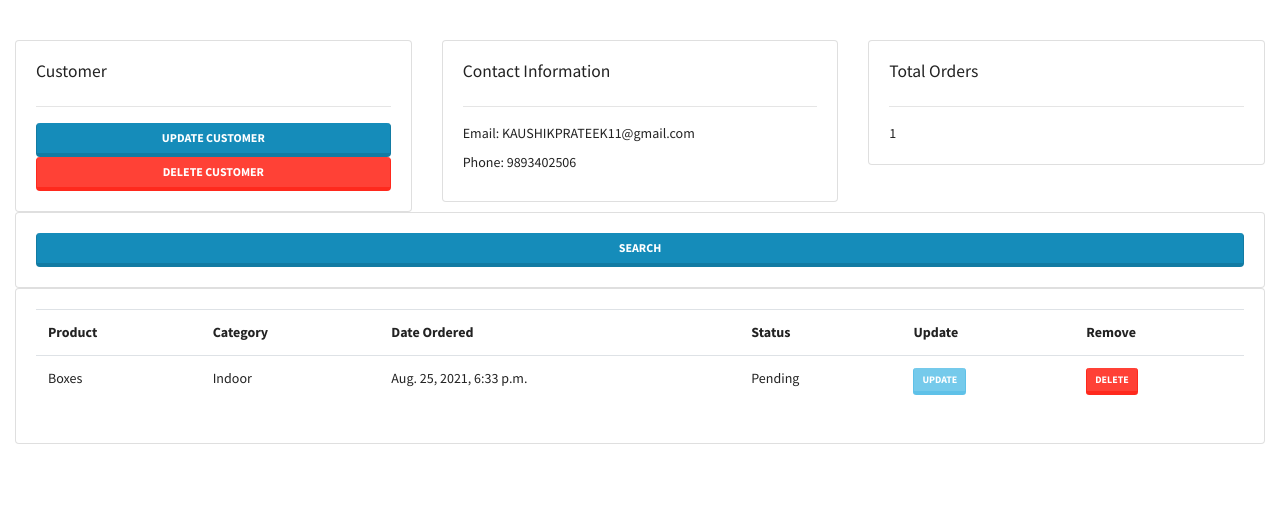
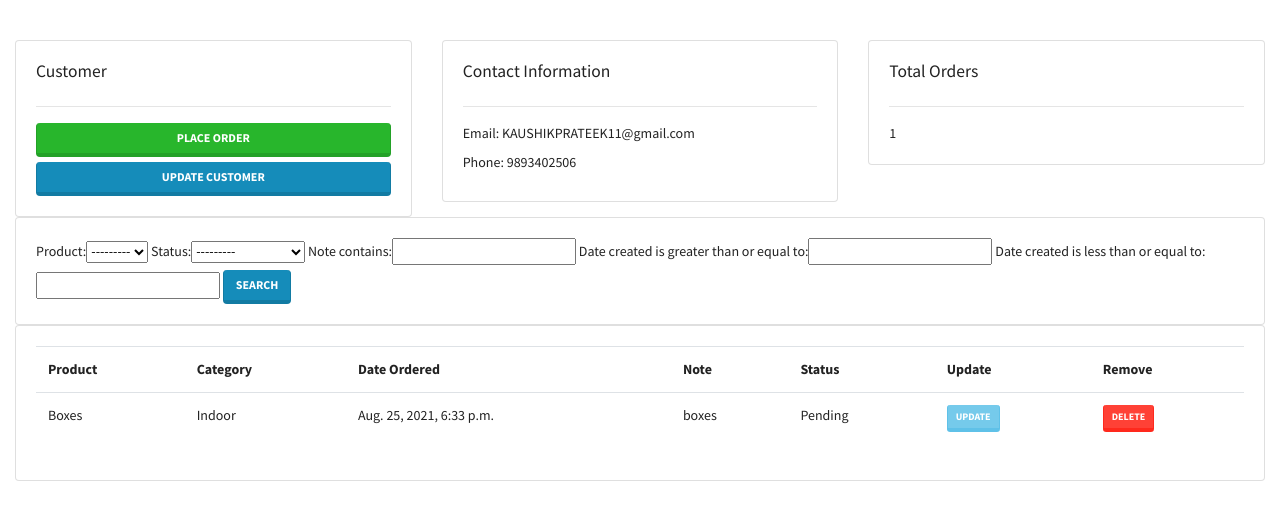
Before and after one commit to Pkaran26/django-3-crm, a Django app: page /customer/1/ in a window 1280 px wide. Shown: the part 57-577 px from the top of the page. Run offline with Django 3.2, Linux system fonts and the light colour scheme; data comes from the database, SQL or seed files in the repository; both versions use the stored data as it was after the commit; some libraries are stand-ins or nearby versions.

Commit message:
crud & filters

```diff
--- /dev/null
+++ b/accounts/filters.py
@@ -0,0 +1,12 @@
+import django_filters
+from django_filters import DateFilter, CharFilter
+from .models import *
+
+class OrderFilter(django_filters.FilterSet):
+    start_date = DateFilter(field_name="date_created", lookup_expr='gte')
+    end_date = DateFilter(field_name="date_created", lookup_expr='lte')
+    note = CharFilter(field_name="note", lookup_expr='icontains')
+    class Meta:
+        model = Order
+        fields = '__all__'
+        exclude = ['customer', 'date_created']
--- a/accounts/models.py
+++ b/accounts/models.py
@@ -40,6 +40,7 @@ class Order(models.Model):
     customer = models.ForeignKey(Customer, null=True, on_delete=models.SET_NULL)
     product = models.ForeignKey(Product, null=True, on_delete=models.SET_NULL)
     status = models.CharField(max_length=100, choices=STATUS)
+    note = models.CharField(max_length=100, null=True)
     date_created = models.DateTimeField(auto_now_add=True)
 
     def __str__(self):
--- a/accounts/templates/accounts/customer.html
+++ b/accounts/templates/accounts/customer.html
@@ -6,8 +6,8 @@
       <div class="card card-body">
         <h5>Customer</h5>
         <hr/>
+        <a href="{% url 'create_order' customer.id %}" class="btn btn-success" style="margin-bottom:5px">Place Order</a>
         <button class="btn btn-primary">Update Customer</button>
-        <button class="btn btn-danger">Delete Customer</button>
       </div>
     </div>
     <div class="col-lg-4">
@@ -27,7 +27,10 @@
     </div>
     <div class="col-lg-12">
       <div class="card card-body">
-        <button class="btn btn-primary">Search</button>
+        <form class="" method="get">
+          {{ myFilter.form }}
+          <button class="btn btn-primary">Search</button>
+        </form>
       </div>
     </div>
   </div>
@@ -37,6 +40,7 @@
         <th>Product</th>
         <th>Category</th>
         <th>Date Ordered</th>
+        <th>Note</th>
         <th>Status</th>
         <th>Update</th>
         <th>Remove</th>
@@ -46,9 +50,10 @@
           <td>{{ order.product }}</td>
           <td>{{ order.product.category }}</td>
           <td>{{ order.date_created }}</td>
+          <td>{{ order.note }}</td>
           <td>{{ order.status }}</td>
-          <td><a href="#" class="btn btn-sm btn-info">Update</a></td>
-          <td><a href="#" class="btn btn-sm btn-danger">Delete</a></td>
+          <td><a href="{% url 'update_order' order.id %}" class="btn btn-sm btn-info">Update</a></td>
+          <td><a href="{% url 'delete_order' order.id %}" class="btn btn-sm btn-danger">Delete</a></td>
         </tr>
       {% endfor %}
     </table>
--- a/accounts/urls.py
+++ b/accounts/urls.py
@@ -5,4 +5,7 @@ urlpatterns = [
     path('', views.home, name='home'),
     path('product/', views.product, name='products'),
     path('customer/<int:pk>/', views.customer, name='customer'),
+    path('create_order/<int:pk>/', views.create_order, name='create_order'),
+    path('update_order/<int:pk>/', views.update_order, name='update_order'),
+    path('delete_order/<int:pk>/', views.delete_order, name='delete_order'),
 ]
--- a/accounts/views.py
+++ b/accounts/views.py
@@ -1,6 +1,9 @@
-from django.shortcuts import render
+from django.shortcuts import render, redirect
+from django.forms import inlineformset_factory
 #from django.http import HttpResponse
 from .models import *
+from .forms import OrderForm
+from .filters import OrderFilter
 
 def home(request):
     #return HttpResponse('Home')
@@ -29,5 +32,46 @@ def customer(request, pk):
     orders = customer.order_set.all()
     orders_count = orders.count()
 
-    context = {'customer': customer, 'orders': orders, 'orders_count': orders_count}
+    myFilter = OrderFilter(request.GET, queryset=orders)
+    orders = myFilter.qs
+
+    context = {'customer': customer, 'orders': orders, 'orders_count': orders_count, 'myFilter': myFilter}
     return render(request, 'accounts/customer.html', context)
+
+def create_order(request, pk):
+    OrderFormSet = inlineformset_factory(Customer, Order, fields=('product', 'status'), extra=10)
+    customer = Customer.objects.get(id=pk)
+    # form = OrderForm(initial={'customer': customer})
+    formset = OrderFormSet(queryset=Order.objects.none(), instance=customer)
+
+    if request.method == 'POST':
+        formset = OrderFormSet(request.POST, instance=customer)
+        # form = OrderForm(request.POST)
+        if formset.is_valid():
+            formset.save()
+            return redirect('/')
+
+    context = {'formset': formset}
+    return render(request, 'accounts/order_form.html', context)
+
+def update_order(request, pk):
+    order = Order.objects.get(id=pk)
+    form = OrderForm(instance=order)
+
+    if request.method == 'POST':
+        form = OrderForm(request.POST, instance=order)
+        if form.is_valid():
+            form.save()
+            return redirect('/')
+
+    context = {'form': form}
+    return render(request, 'accounts/order_form.html', context)
+
+def delete_order(request, pk):
+    order = Order.objects.get(id=pk)
+    if request.method == 'POST':
+        order.delete()
+        return redirect('/')
+
+    context = {'item': order}
+    return render(request, 'accounts/delete.html', context)
--- a/crm/settings.py
+++ b/crm/settings.py
@@ -38,6 +38,7 @@ INSTALLED_APPS = [
     'django.contrib.messages',
     'django.contrib.staticfiles',
     'accounts',
+    'django_filters',
 ]
 
 MIDDLEWARE = [
```
Also changed, not shown: accounts/forms.py (added, +7 -0 lines), accounts/templates/accounts/dashboard.html (+3 -4 lines), accounts/templates/accounts/delete.html (added, +10 -0 lines), accounts/templates/accounts/order_form.html (added, +18 -0 lines), accounts/migrations/0006_order_note.py (added), db.sqlite3.
